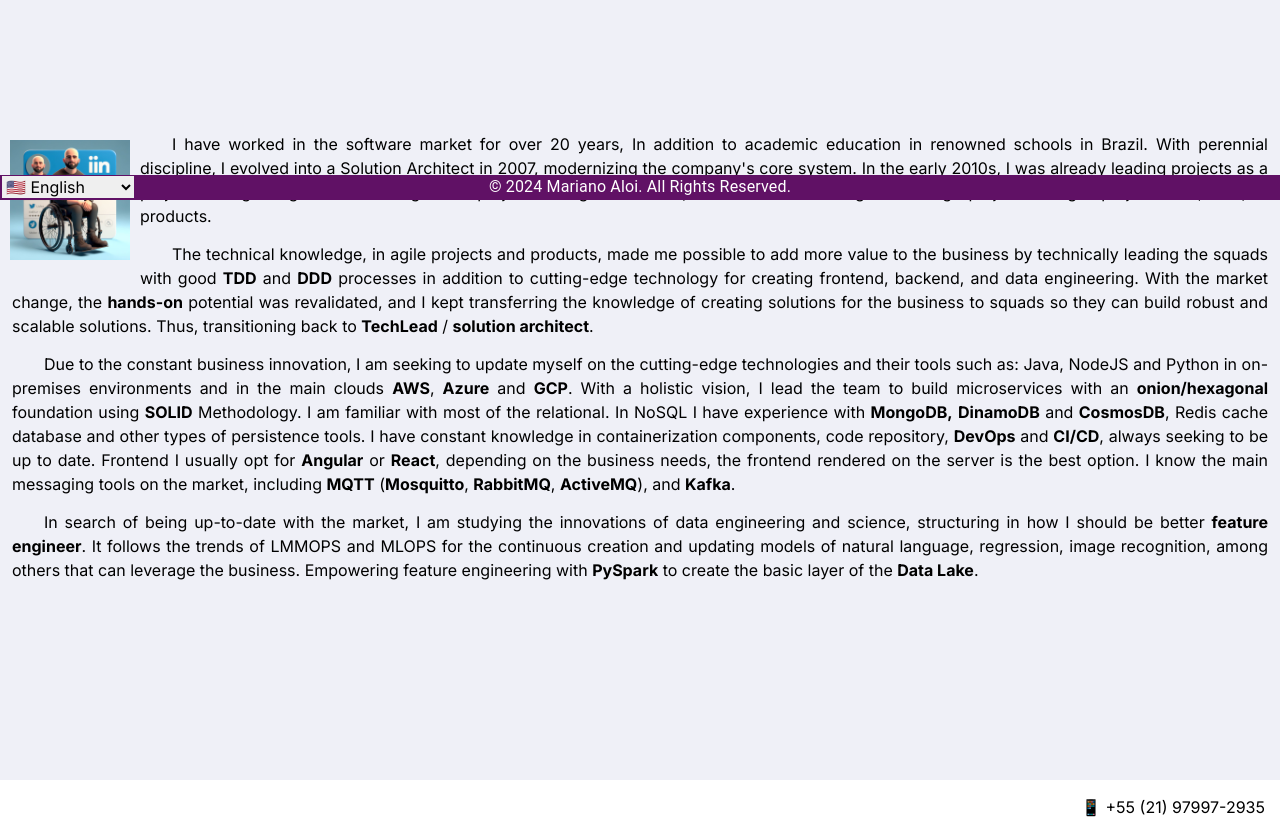
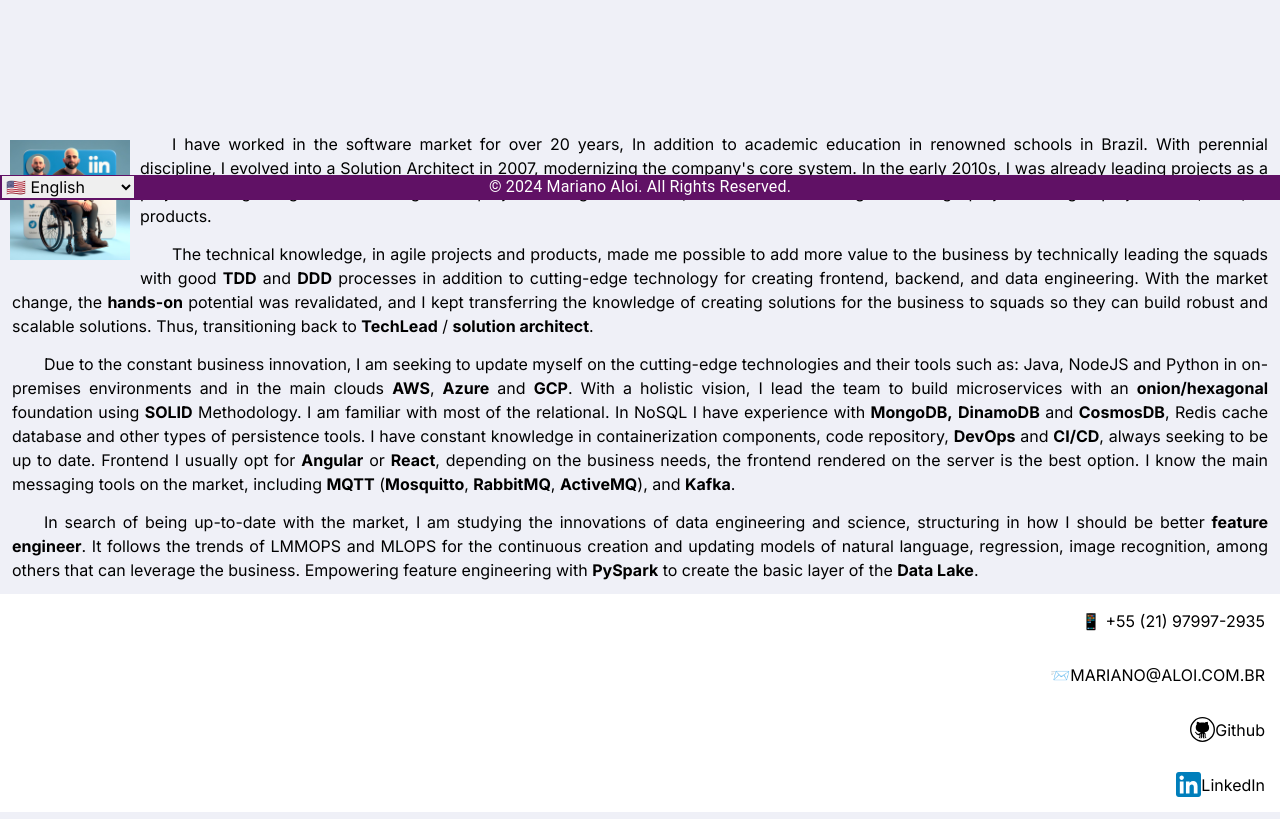
Before and after one commit to marianoaloi/marianoaloi.github.io, a Next.js app: page / in a window 1280 px wide. Shown: the part 600-1419 px from the top of the page. Built offline with nearby package versions, Linux system fonts and the light colour scheme.

Commit message:
Better CSS

```diff
--- a/src/app/globals.css
+++ b/src/app/globals.css
@@ -34,6 +34,5 @@
 section {
   display: block;
   position: unset;
-  height: 80vh;
-  margin-top: 10px;
+  margin: 10px 0px;
 }
```
